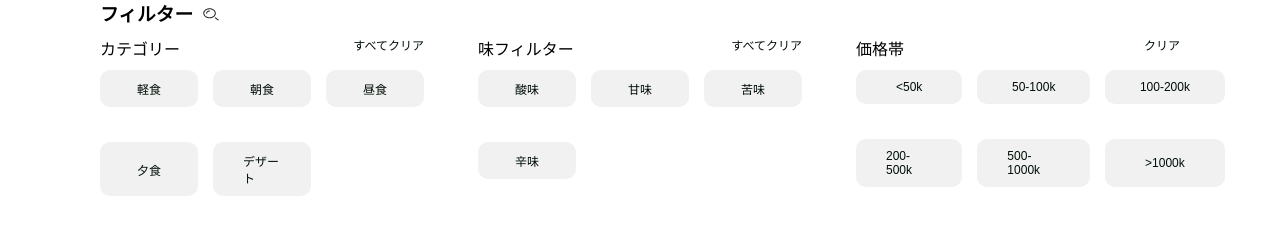
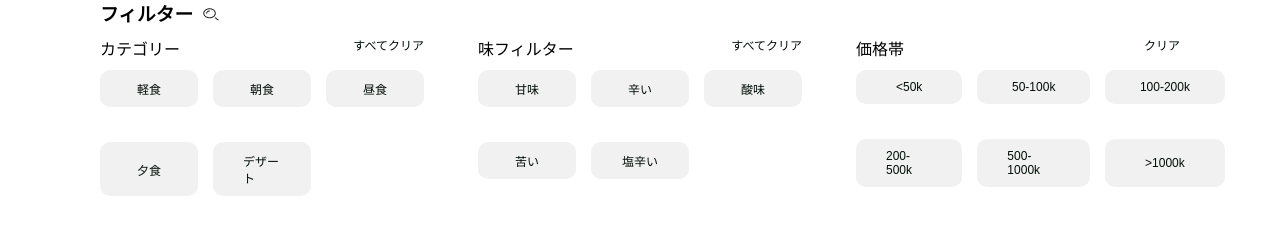
Before and after one commit to Ducklowkey/ITSS-Shinkansen, a React (Vite) app in the folder frontend/: page /home in a window 1280 px wide. Shown: the part 241-485 px from the top of the page. Built offline with nearby package versions, Linux system fonts and the light colour scheme; no server answers.

Commit message:
Update Home.jsx

```diff
--- a/frontend/src/pages/Home/Home.jsx
+++ b/frontend/src/pages/Home/Home.jsx
@@ -127,7 +127,7 @@ const Home = () => {
     console.log('Selected Taste:', selectedTaste);
     const filterParams = new URLSearchParams();
     selectedCategories.forEach((category) => filterParams.append('categoryId', category));
-    selectedTaste.forEach((taste) => filterParams.append('flavor', taste));
+    selectedTaste.forEach((flavor) => filterParams.append('flavorId', flavor));
     filterParams.append('beginPrice', beginPrice);
     filterParams.append('endPrice', endPrice);
     // selectedPrices.forEach((price) => filterParams.append('price', price));
@@ -190,13 +190,13 @@ const Home = () => {
                 <span className="filter-clear" onClick={() => setSelectedTaste([])}>すべてクリア</span>
               </div>
               <div className="filter-options">
-                {['酸味', '甘味', '苦味', '辛味'].map((taste) => (
+                {['甘味', '辛い ', '酸味', '苦い','塩辛い'].map((flavor, index) => (
                   <div
-                    className={`filter-option ${selectedTaste.includes(taste) ? 'filter-active' : ''}`}
-                    key={taste}
-                    onClick={() => toggleFilter(selectedTaste, setSelectedTaste, taste)}
+                    className={`filter-option ${selectedTaste.includes(index +1) ? 'filter-active' : ''}`}
+                    key={index}
+                    onClick={() => toggleFilter(selectedTaste, setSelectedTaste, index+1)}
                   >
-                    <span>{taste}</span>
+                    <span>{flavor}</span>
                   </div>
                 ))}
               </div>
```
